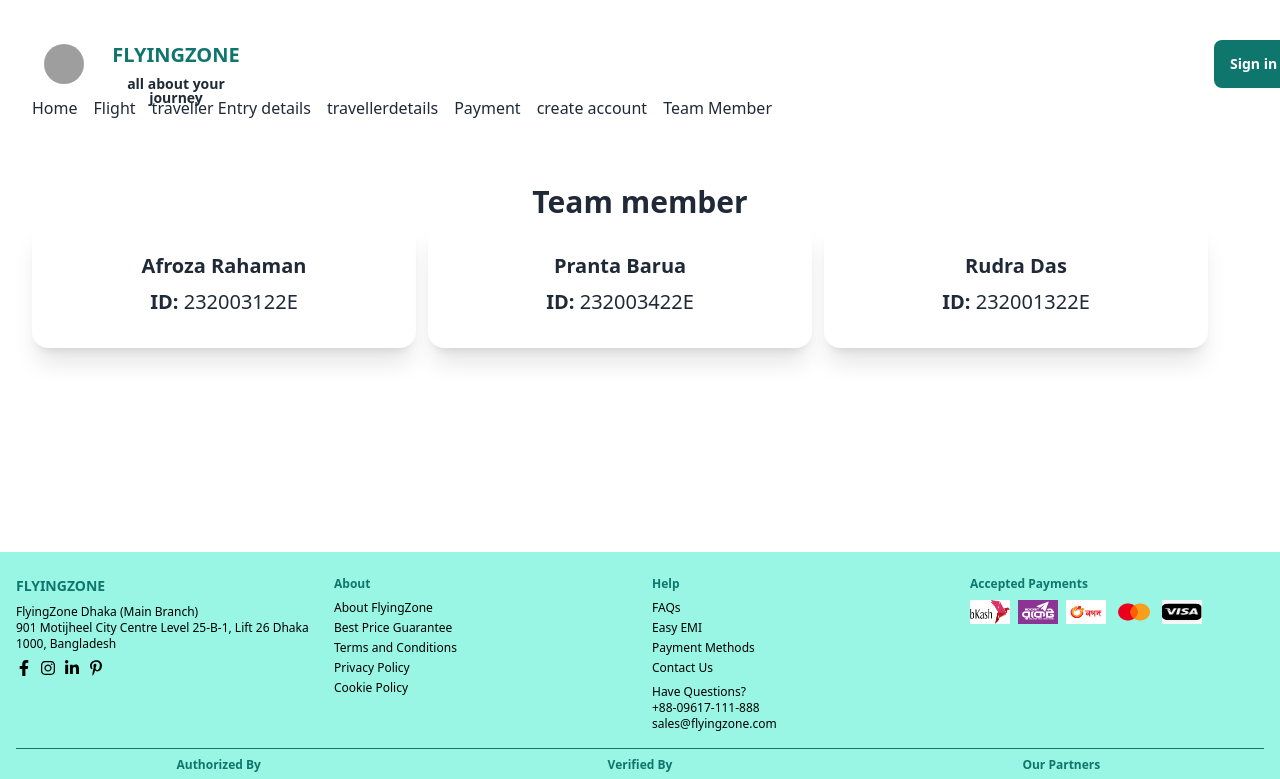
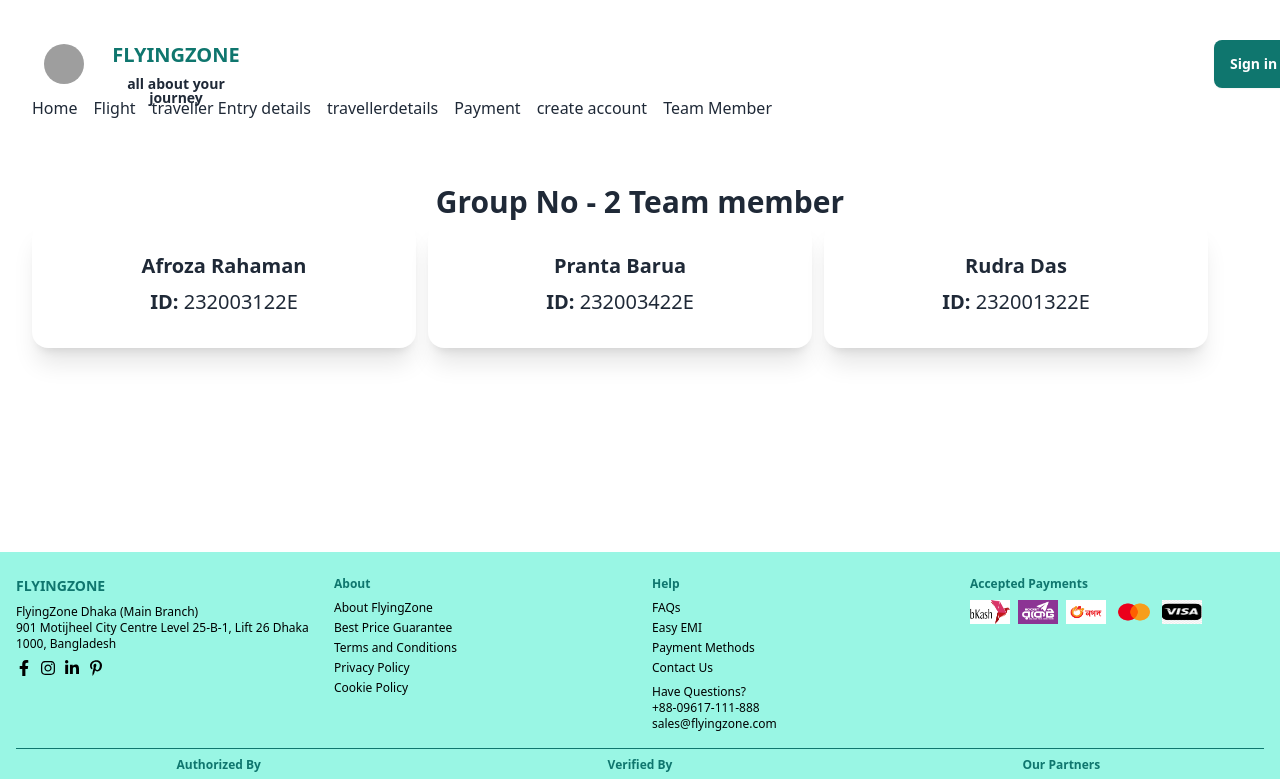
Before and after one commit to PrantaBaruaDev/travel_flight, a React (Vite) app: page /team in a window 1280 px wide. Shown: the top 779 px of the page. Built offline with nearby package versions, Linux system fonts and the light colour scheme; grey boxes are pictures that could not be loaded.

Commit message:
change TeamMember

```diff
--- a/src/components/TeamMember.jsx
+++ b/src/components/TeamMember.jsx
@@ -3,7 +3,7 @@
 const TeamMember = () => {
     return (
         <div className="container-root h-[50vh]">
-            <h1 className="font-bold text-3xl">Team member</h1>
+            <h1 className="font-bold text-3xl">Group No - 2 Team member</h1>
             <div className="flex flex-wrap w-full gap-3">
                 <div className="card bg-base-100 w-96 shadow-xl">
                     <div className="card-body items-center text-center">
```
